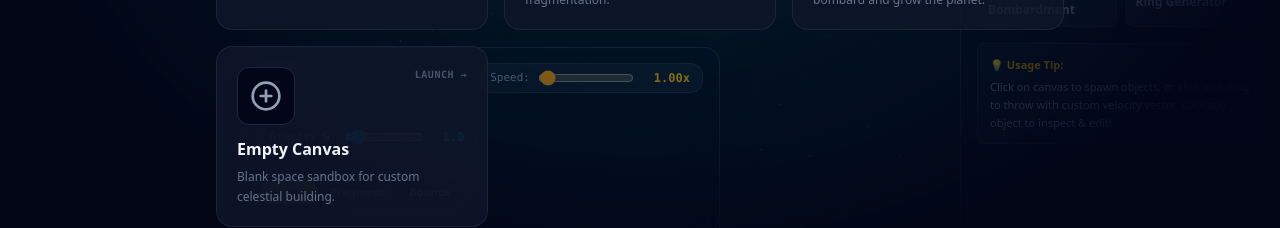
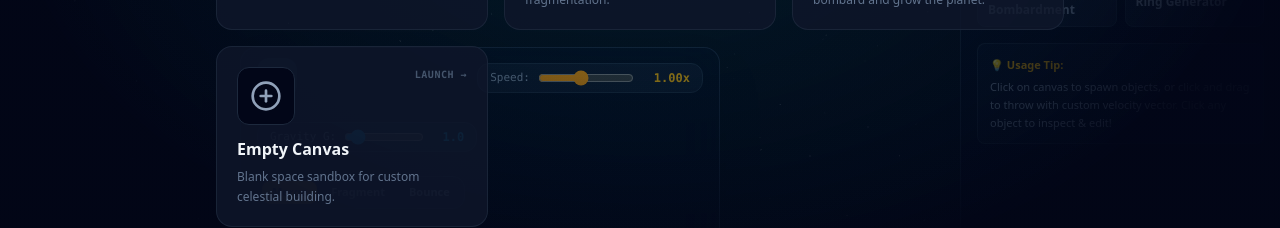
Before and after one commit to russellelliott/n-body-gravity-simulator, a React (Vite) app: page / in a window 1280 px wide. Shown: the part 506-734 px from the top of the page. Built offline with nearby package versions, Linux system fonts and the light colour scheme.

Commit message:
speed slider is now logarithmic

```diff
--- a/src/components/BottomControlBar.tsx
+++ b/src/components/BottomControlBar.tsx
@@ -61,16 +61,20 @@ export const BottomControlBar: React.FC<BottomControlBarProps> = ({
         )}
       </div>
 
-        {/* Speed Slider */}
+       {/* Speed Slider (Logarithmic Scale) */}
        <div className="flex items-center gap-2 text-xs bg-slate-900/80 px-3 py-1.5 rounded-xl border border-slate-800">
          <span className="text-slate-400 font-mono text-[11px]">Speed:</span>
          <input
          type="range"
-           min="0.05"
-           max="50"
-           step="0.05"
-           value={settings.simSpeed}
-           onChange={(e) => onUpdateSettings({ simSpeed: parseFloat(e.target.value) })}
+         min="-1.301"
+         max="1.699"
+         step="0.005"
+         value={Math.log10(settings.simSpeed)}
+         onChange={(e) => {
+           const logValue = parseFloat(e.target.value);
+           const newSpeed = Math.pow(10, logValue);
+           onUpdateSettings({ simSpeed: Math.round(newSpeed * 100) / 100 });
+         }}
          className="w-16 sm:w-24 accent-amber-500 cursor-pointer"
          />
          <span className="font-mono text-amber-400 w-12 text-right font-bold">
```
Lines whose indentation alone changed are shown as unchanged.
